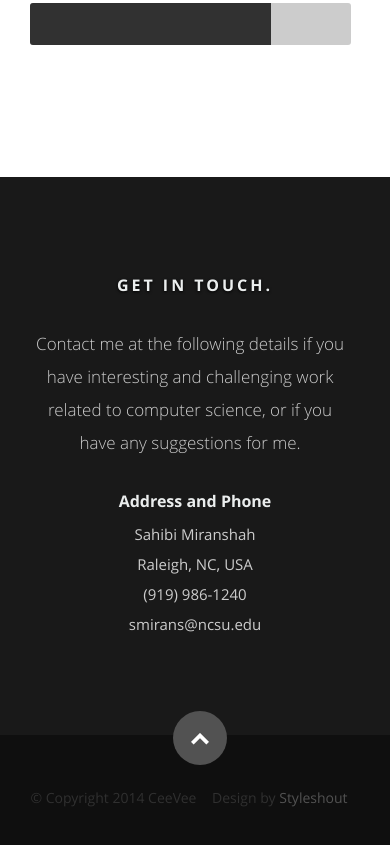
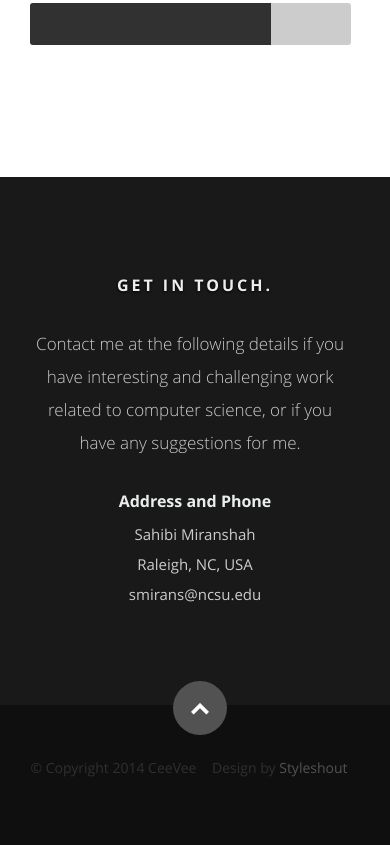
Before and after one commit to smirans/smirans.github.io, a plain HTML site: page index.html in a window 390 px wide. Shown: the part 4382-5227 px from the top of the page. Drawn offline with nearby package versions, Linux system fonts and the light colour scheme.

Commit message:
Update index.html
remove phone

```diff
--- a/index.html
+++ b/index.html
@@ -453,7 +453,7 @@
 					   <p class="address">
 						   Sahibi Miranshah<br>
 						   Raleigh, NC, USA<br>
-						   <span>(919) 986-1240</span><br>
+						   <!--<span>(919) 986-1240</span><br>-->
 						   <span>smirans@ncsu.edu</span>
 					   </p>
 
```
